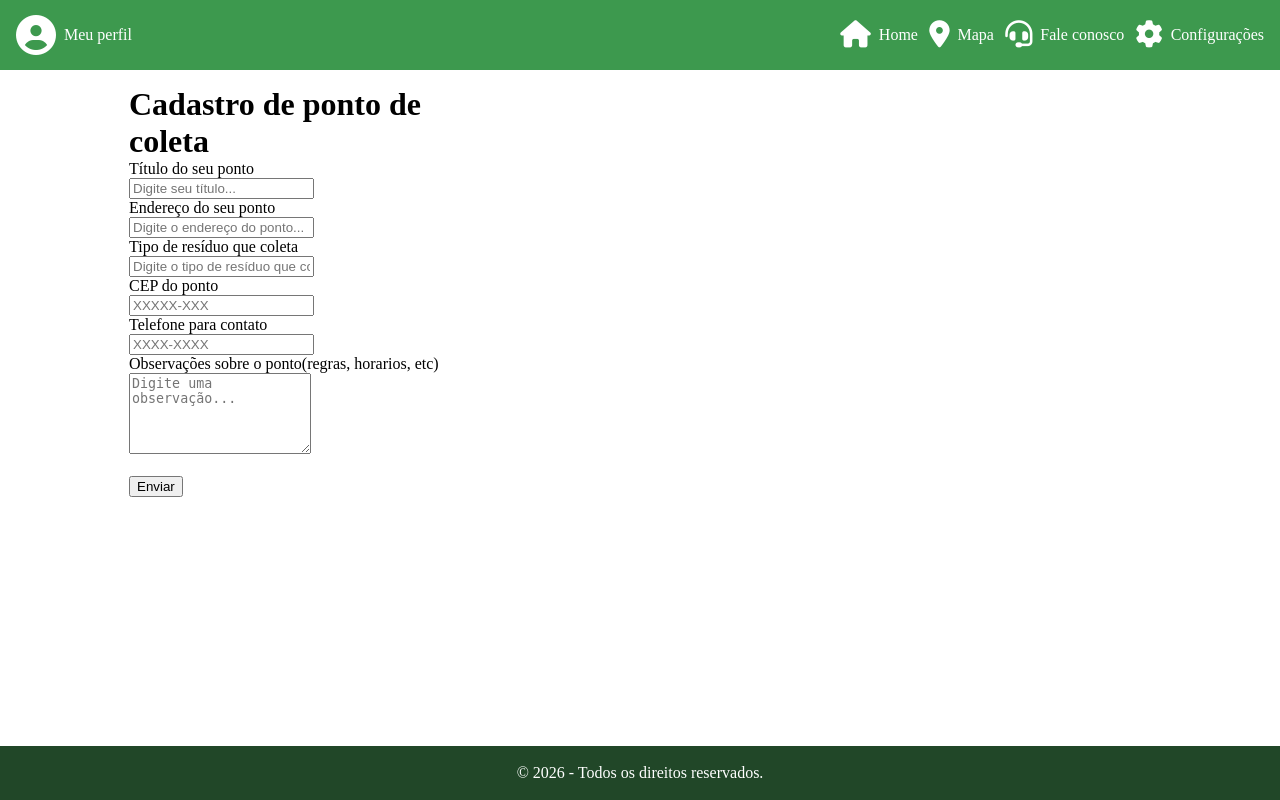
After one commit to alicebritho/Projeto, a Flask app: page /cadastro-ponto in a window 1280 px wide. The commit adds this page. Run offline with Flask 3, Linux system fonts and the light colour scheme; some libraries are stand-ins or nearby versions.

Commit message:
feat: cria o arquivo de login, arquivo de cadastro de usuários e estrutura HTML do cadastro de ponto de coleta.

```diff
--- a/templates/base.html
+++ b/templates/base.html
@@ -5,6 +5,7 @@
     <meta name="viewport" content="width=device-width, initial-scale=1.0">
     <link rel="stylesheet" href="../static/css/style.css">
     <script src="https://kit.fontawesome.com/fc4cc8d4b4.js" crossorigin="anonymous"></script>
+    {% block CSS_outra_pagina %}{% endblock %}
 
     <title>Coleta Sustentável</title>
 </head>
@@ -58,7 +59,7 @@
     {% endblock %}
 
     <footer class="rodape">
-        <p>&copy; 2026 - Rodape</p>
+        <p>&copy; 2026 - Todos os direitos reservados.</p>
     </footer>
 </body>
 </html>
--- /dev/null
+++ b/templates/cadastro-ponto.html
@@ -0,0 +1,48 @@
+{% extends "base.html" %}
+
+{% block CSS_outra_pagina %}
+<!--Insira aqui o CSS da página-->
+{% endblock %}
+
+{% block main %}
+
+<main>
+
+<div class="container">
+<form action="/cadastro" method="POST">
+
+    <h1>Cadastro de ponto de coleta</h1>
+
+    <label class="campo" for="">Título do seu ponto</label><br>
+    <input class="dados" name="nome" placeholder="Digite seu título..." required><br>
+
+    <label class="campo" for="">Endereço do seu ponto</label><br>
+    <input class="dados" name="endereco" placeholder="Digite o endereço do ponto..." required><br>
+
+    <label class="campo" for="">Tipo de resíduo que coleta</label><br>
+    <input class="dados" name="residuo" placeholder="Digite o tipo de resíduo que coleta..." required><br>
+
+    <label class="campo" for="">CEP do ponto</label><br>
+    <input class="dados" name="cep" placeholder="XXXXX-XXX" type="number" maxlength="9" required><br>
+
+    <label class="campo" for="">Telefone para contato</label><br>
+    <input class="dados" name="contato" placeholder="XXXX-XXXX" type="number" maxlength="9" required><br>
+
+    <label class="campo" for="">Observações sobre o ponto(regras, horarios, etc)</label><br>
+    <textarea rows="5" class="dados" name="detalhe" placeholder="Digite uma observação..." required></textarea><br><br>
+
+    <button class="btn-enviar" type="submit">Enviar</button>
+
+</form>
+</div>
+</main>
+
+{% with mensagens = get_flashed_messages(with_categories=true) %}
+  {% if mensagens %}
+    {% for categoria, texto in mensagens %}
+      <p class="{{ categoria }}">{{ texto }}</p>
+    {% endfor %}
+  {% endif %}
+{% endwith %}
+
+{% endblock %}
```
Also changed, not shown: templates/cadastro-usuario.html (added, +13 -0 lines), templates/login.html (added, +13 -0 lines).
